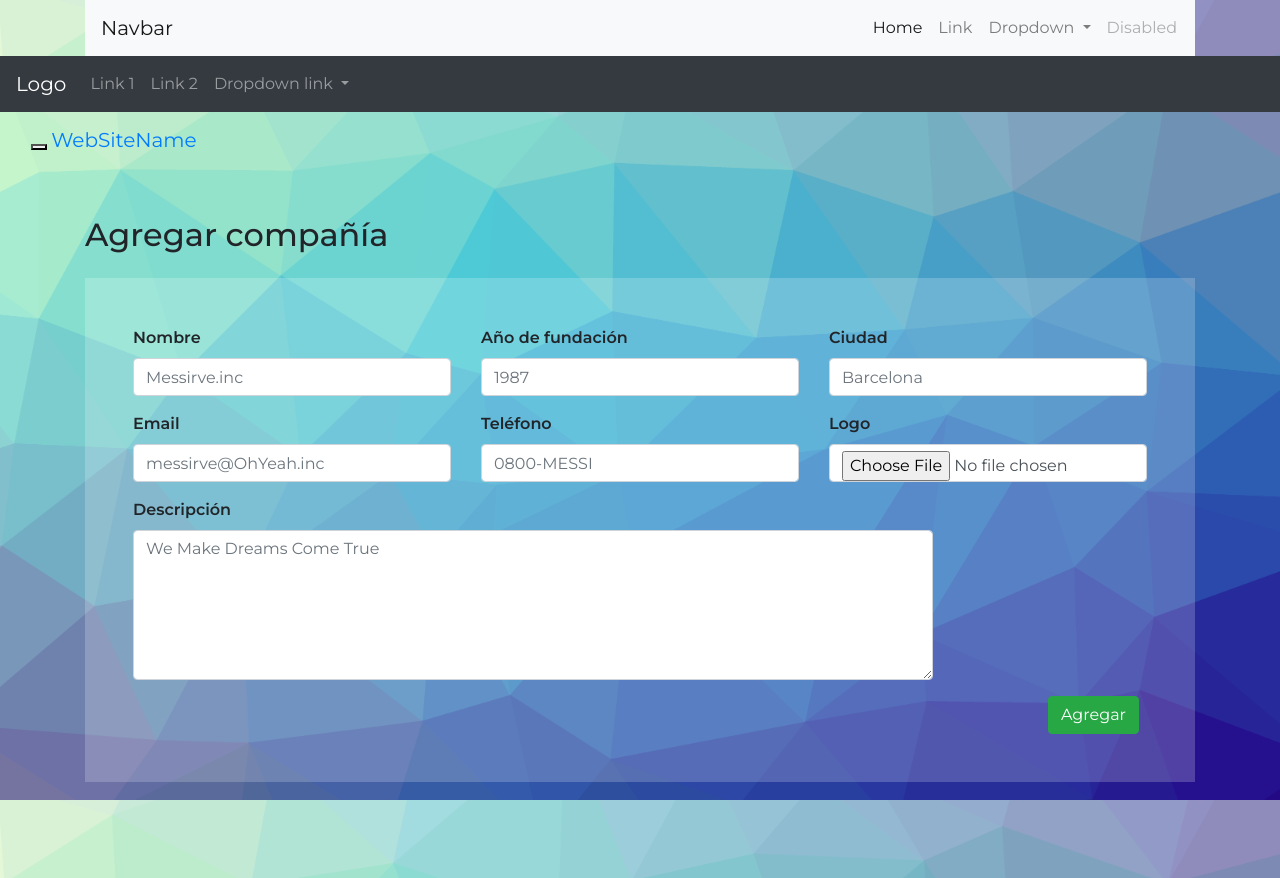
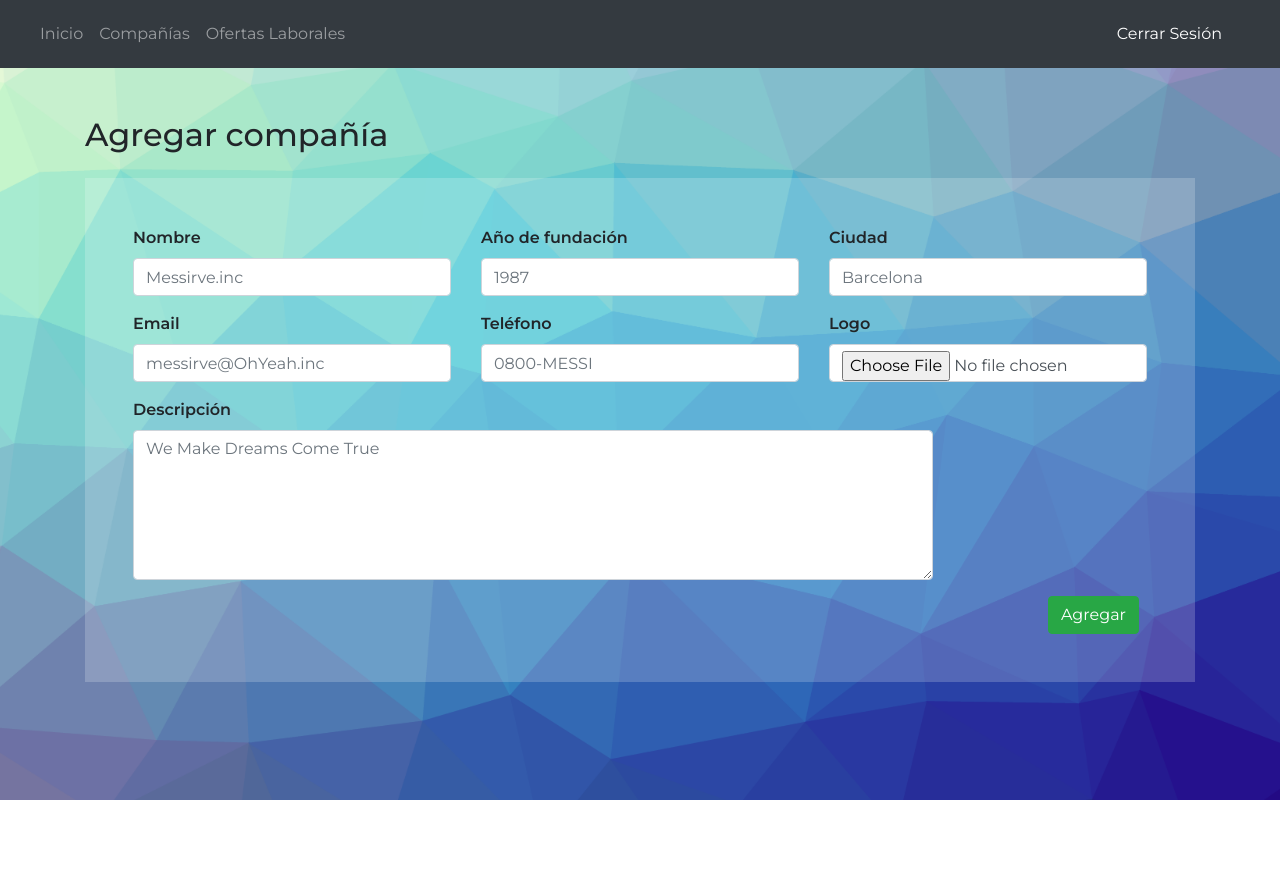
Before and after one commit to XPLoXe/TP-Final-Laboratorio-IV, a PHP site: template Views/company-add.php in a window 1280 px wide. After the commit the page ends 800 px from the top, so only its background shows below. Run offline with PHP 8.4, Linux system fonts and the light colour scheme; the template is opened without the code that fills it, so the values that code supplies are empty; the visitor is signed in with stand-in values (Sample User, id 1); some libraries are stand-ins or nearby versions.

Commit message:
Brand New Nav Bar with Dropdown menu for admins

```diff
--- a/Views/header.php
+++ b/Views/header.php
@@ -12,7 +12,7 @@
      <!-- <script src="https://ajax.googleapis.com/ajax/libs/jquery/3.5.1/jquery.min.js"></script>
      <script src="https://maxcdn.bootstrapcdn.com/bootstrap/3.4.1/js/bootstrap.min.js"></script> -->
 
-     <link rel="stylesheet" type="text/css" href="<?php echo CSS_PATH ?>bootstrap.min.css">
+     <link rel="stylesheet" type="text/css" href="<?php echo CSS_PATH ?>bootstrap.css">
 
      <link rel="stylesheet" type="text/css" href="<?php echo CSS_PATH ?>estilos.css">
 
--- a/Views/nav.php
+++ b/Views/nav.php
@@ -1,130 +1,71 @@
 <?php use Utils\Utils as Utils; ?>
 
-<div class="container" role="navigation">
-    <nav class="navbar navbar-expand-lg navbar-light bg-light" style="position:relative">
-
-
-        <a class="navbar-brand" href="#">Navbar</a>
-        <button class="navbar-toggler" type="button" data-toggle="collapse" data-target="#navbarSupportedContent" aria-controls="navbarSupportedContent" aria-expanded="false" aria-label="Toggle navigation">
-            <span class="navbar-toggler-icon"></span>
-        </button>
-
-        <div class="collapse navbar-collapse" id="navbarSupportedContent" style="position:absolute;right:10px;">
-            <ul class="navbar-nav mr-auto d-flex justify-content-end">
-                <li class="nav-item active">
-                    <a class="nav-link" href="#">Home <span class="sr-only">(current)</span></a>
-                </li>
-                <li class="nav-item">
-                    <a class="nav-link" href="#">Link</a>
-                </li>
-                <li class="nav-item dropdown">
-                    <a class="nav-link dropdown-toggle" href="#" id="navbarDropdown" role="button" data-toggle="dropdown" aria-haspopup="true" aria-expanded="false">
-                        Dropdown
-                    </a>
-                    <div class="dropdown-menu" aria-labelledby="navbarDropdown">
-                        <a class="dropdown-item" href="#">Action</a>
-                        <a class="dropdown-item" href="#">Another action</a>
-                        <div class="dropdown-divider"></div>
-                        <a class="dropdown-item" href="#">Something else here</a>
-                    </div>
-                </li>
-                <li class="nav-item">
-                    <a class="nav-link disabled" href="#">Disabled</a>
-                </li>
-            </ul>
-        </div>
-    </nav>
-</div>
+<script src="https://code.jquery.com/jquery-3.3.1.slim.min.js" integrity="sha384-q8i/X+965DzO0rT7abK41JStQIAqVgRVzpbzo5smXKp4YfRvH+8abtTE1Pi6jizo" crossorigin="anonymous"></script>
+<script src="https://cdnjs.cloudflare.com/ajax/libs/popper.js/1.14.0/umd/popper.min.js" integrity="sha384-cs/chFZiN24E4KMATLdqdvsezGxaGsi4hLGOzlXwp5UZB1LY//20VyM2taTB4QvJ" crossorigin="anonymous"></script>
+<script src="https://stackpath.bootstrapcdn.com/bootstrap/4.1.0/js/bootstrap.min.js" integrity="sha384-uefMccjFJAIv6A+rW+L4AHf99KvxDjWSu1z9VI8SKNVmz4sk7buKt/6v9KI65qnm" crossorigin="anonymous"></script>
 
 <nav class="navbar navbar-expand-sm bg-dark navbar-dark">
   <!-- Brand -->
-  <a class="navbar-brand" href="#">Logo</a>
+  <a class="navbar-brand" href="<?php echo FRONT_ROOT ?>Home/Index"><?php echo utils::getLoggedUserFullName()?></a>
 
-  <!-- Links -->
-  <ul class="navbar-nav">
-    <li class="nav-item">
-      <a class="nav-link" href="#">Link 1</a>
-    </li>
-    <li class="nav-item">
-      <a class="nav-link" href="#">Link 2</a>
-    </li>
+    <?php if (Utils::isAdmin()) { ?>
+      <ul class="navbar-nav">
+        <li class="nav-item">
+          <a class="nav-link" href="<?php echo FRONT_ROOT ?>Home/Index">Inicio</a>
+        </li>
 
-    <!-- Dropdown -->
-    <li class="nav-item dropdown">
-      <a class="nav-link dropdown-toggle" href="#" id="navbardrop" data-toggle="dropdown">
-        Dropdown link
-      </a>
-      <div class="dropdown-menu">
-        <a class="dropdown-item" href="#">Link 1</a>
-        <a class="dropdown-item" href="#">Link 2</a>
-        <a class="dropdown-item" href="#">Link 3</a>
-      </div>
-    </li>
-  </ul>
-</nav>
+        <li class="nav-item dropdown" >
+          <a class="nav-link dropdown-toggle" href="#" id="navbardrop" data-toggle="dropdown">
+            Compañías
+          </a>
+          <div class="dropdown-menu" style="background-color: grey">
+            <a class="dropdown-item" style="color: black;" href="<?php echo FRONT_ROOT ?>Company/ShowListView">Listar</a>
+            <a class="dropdown-item" style="color: black;" href="<?php echo FRONT_ROOT ?>Company/ShowAddView">Agregar</a>
+          </div>
+        </li>
 
-<nav class="navbar navbar-inverse">
-  <div class="container-fluid">
-    <div class="navbar-header">
-      <button type="button" class="navbar-toggle" data-toggle="collapse" data-target="#myNavbar">
-        <span class="icon-bar"></span>
-        <span class="icon-bar"></span>
-        <span class="icon-bar"></span>
-      </button>
-      <a class="navbar-brand" href="#">WebSiteName</a>
-    </div>
-    <div class="collapse navbar-collapse" id="myNavbar">
-      <ul class="nav navbar-nav">
-        <li class="active"><a href="#">Home</a></li>
-        <li class="dropdown">
-          <a class="dropdown-toggle" data-toggle="dropdown" href="#"> Compañia <span class="caret"></span></a>
-          <ul class="dropdown-menu" style="background-color: #343a40 ;">
-            <li><a href="#" style="color: white;">Listar</a></li>
-            <li><a href="#" style="color: white;">Agregar</a></li>
-            <li><a href="#" style="color: white;">Editar</a></li>
-          </ul>
+        <li class="nav-item dropdown">
+          <a class="nav-link dropdown-toggle" href="#" id="navbardrop" data-toggle="dropdown">
+            Ofertas Laborales
+          </a>
+          <div class="dropdown-menu" style="background-color: grey">
+            <a class="dropdown-item" style="color: black;" href="<?php echo FRONT_ROOT ?>JobOffer/ShowListView">Listar</a>
+            <a class="dropdown-item" style="color: black;" href="<?php echo FRONT_ROOT ?>JobOffer/ShowAddView">Agregar</a>
+          </div>
         </li>
-        <li class="dropdown">
-          <a class="dropdown-toggle" data-toggle="dropdown" href="#"> Ofertas Laborales <span class="caret"></span></a>
-          <ul class="dropdown-menu" style="background-color: #343a40 ;">
-            <li><a href="#" style="color: white;">Listar</a></li>
-            <li><a href="#" style="color: white;">Agregar</a></li>
-            <li><a href="#" style="color: white;">Editar</a></li>
-          </ul>
+
+        <li class="nav-item dropdown">
+          <a class="nav-link dropdown-toggle" href="#" id="navbardrop" data-toggle="dropdown">
+            Alumnos
+          </a>
+          <div class="dropdown-menu" style="background-color: grey">
+            <a class="dropdown-item" style="color: black;" href="<?php echo FRONT_ROOT ?>Student/ShowListView">Listar</a>
+            <a class="dropdown-item" style="color: black;" href="<?php echo FRONT_ROOT ?>Login/ShowSignupView">Registrar</a>
+          </div>
         </li>
-        <li><a href="<?php echo FRONT_ROOT ?>Company/ShowListView">Page 2</a></li>
-        <li><a href="#">Page 3</a></li>
+
       </ul>
-      <ul class="nav navbar-nav navbar-right">
-        <li><a href="#"><span class="glyphicon glyphicon-user"></span> Sign Up</a></li>
-        <li><a href="#"><span class="glyphicon glyphicon-log-in"></span> Login</a></li>
-      </ul>
-    </div>
-  </div>
-</nav>
 
 
+    <?php  } else {?>
+      <ul class="navbar-nav">
+        <li class="nav-item">
+          <a class="nav-link" href="<?php echo FRONT_ROOT ?>Home/Index">Inicio</a>
+        </li>
 
-<!-- <nav class="navbar navbar-expand-lg  navbar-dark bg-dark">
-    <span class="navbar-text">
-            <strong>
-            <?php
-                /* use Utils\Utils as Utils;
+        <li class="nav-item">
+          <a class="nav-link" href="<?php echo FRONT_ROOT ?>Company/ShowListView">Compañías</a>
+        </li>
 
-                echo Utils::getLoggedUserFullName(); */
-            ?>
-            </strong>
-        </a>
-    </span>
-    <ul class="navbar-nav ml-auto">
-        <li class="nav-item"><a class="nav-link" href="<?php /* echo FRONT_ROOT */ ?>Home/Index">Inicio</a>
-        <?php
-        /* if (Utils::isAdmin())
-            include_once('nav-admin.php'); */
-        ?>
-        <li class="nav-item"><a class="nav-link" href="<?php /* echo FRONT_ROOT */ ?>JobOffer/ShowListView">Ofertas Laborales</a></li>
-        <li class="nav-item"><a class="nav-link" href="<?php /* echo FRONT_ROOT */ ?>Student/ShowListView">Alumnos</a></li>
-        <li class="nav-item"><a class="nav-link" href="<?php /* echo FRONT_ROOT */ ?>Company/ShowListView">Compañías</a></li>
-        <li class="nav-item"><a class="nav-link" href="<?php /* echo FRONT_ROOT */ ?>Login/Logout">Cerrar Sesión</a></li>
-    </ul>
-</nav> -->
+        <li class="nav-item">
+          <a class="nav-link" href="<?php echo FRONT_ROOT ?>JobOffer/ShowListView">Ofertas Laborales</a>
+        </li>
+
+      </ul>
+
+    <?php }?>
+
+    <div class="btn mx-2 ml-auto d-block">
+      <a href="<?php echo FRONT_ROOT ?>Login/Logout" class="btn mx-2 ml-auto d-block" style="color: white;"> Cerrar Sesión </a>
+    </div>
+</nav>
```
